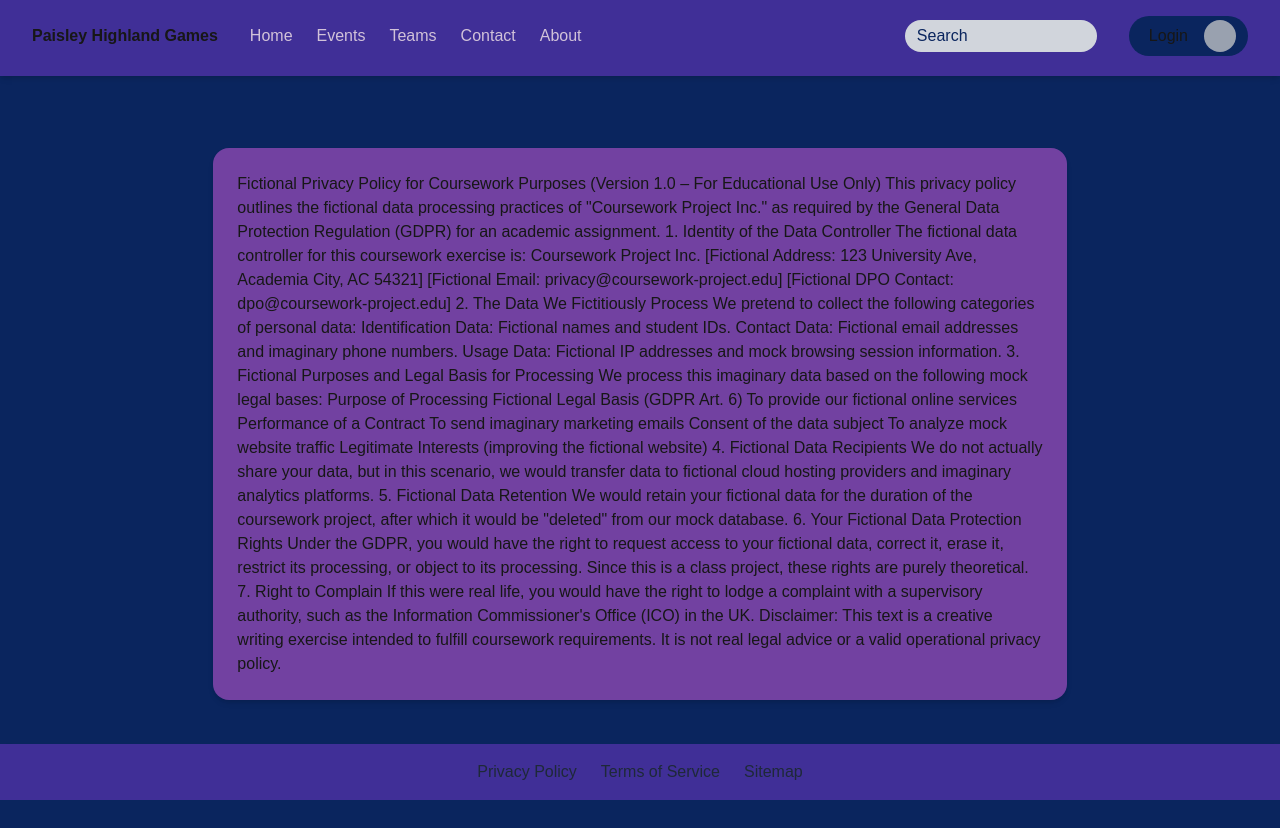
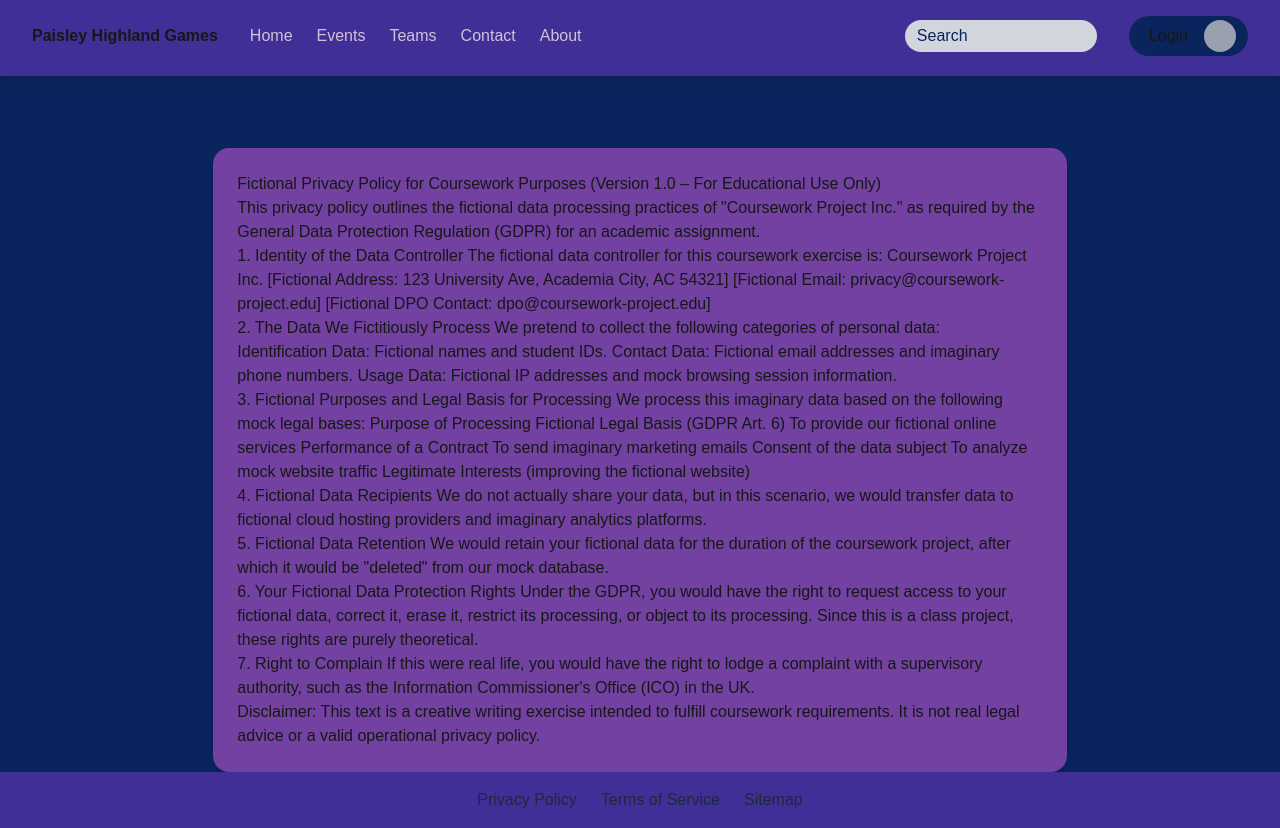
Before and after one commit to FEDavid/COMP10020---Internet-Technologies-CW2, a Next.js app in the folder cw2-paisley-highland-games/: page /gdpr in a window 1280 px wide. Before the commit the page ends 800 px from the top, so only its background shows below. Built offline with nearby package versions, Linux system fonts and the light colour scheme.

Commit message:
Renamed some functions and updated GDPR button and page style.

```diff
--- a/cw2-paisley-highland-games/app/(pages)/gdpr/page.tsx
+++ b/cw2-paisley-highland-games/app/(pages)/gdpr/page.tsx
@@ -1,39 +1,57 @@
 // File: cw2-paisley-highland-games/app/(pages)/gdpr/page.tsx
 
-export default async function Teams() {
+export default async function GDPR() {
     return (
         <section id="gdpr_section" className="mt-16 bg-(--secondary1-2) rounded-2xl p-6 shadow-md/10">
             <p>
                 Fictional Privacy Policy for Coursework Purposes
                 (Version 1.0 – For Educational Use Only)
+            </p>
+            <p>
                 This privacy policy outlines the fictional data processing practices of "Coursework Project Inc." as required by the General Data Protection Regulation (GDPR) for an academic assignment.
+            </p>
+            <p>
                 1. Identity of the Data Controller
                 The fictional data controller for this coursework exercise is:
                 Coursework Project Inc.
                 [Fictional Address: 123 University Ave, Academia City, AC 54321]
                 [Fictional Email: privacy@coursework-project.edu]
                 [Fictional DPO Contact: dpo@coursework-project.edu]
+            </p>
+            <p>
                 2. The Data We Fictitiously Process
                 We pretend to collect the following categories of personal data:
-
+            </p>
+            <p>
                 Identification Data: Fictional names and student IDs.
                 Contact Data: Fictional email addresses and imaginary phone numbers.
                 Usage Data: Fictional IP addresses and mock browsing session information.
-
+            </p>
+            <p>
                 3. Fictional Purposes and Legal Basis for Processing
                 We process this imaginary data based on the following mock legal bases:
                 Purpose of Processing	Fictional Legal Basis (GDPR Art. 6)
                 To provide our fictional online services	Performance of a Contract
                 To send imaginary marketing emails	Consent of the data subject
                 To analyze mock website traffic	Legitimate Interests (improving the fictional website)
+            </p>
+            <p>
                 4. Fictional Data Recipients
                 We do not actually share your data, but in this scenario, we would transfer data to fictional cloud hosting providers and imaginary analytics platforms.
+            </p>
+            <p>
                 5. Fictional Data Retention
                 We would retain your fictional data for the duration of the coursework project, after which it would be "deleted" from our mock database.
+            </p>
+            <p>
                 6. Your Fictional Data Protection Rights
                 Under the GDPR, you would have the right to request access to your fictional data, correct it, erase it, restrict its processing, or object to its processing. Since this is a class project, these rights are purely theoretical.
+            </p>
+            <p>
                 7. Right to Complain
                 If this were real life, you would have the right to lodge a complaint with a supervisory authority, such as the Information Commissioner's Office (ICO) in the UK.
+            </p>
+            <p>
                 Disclaimer: This text is a creative writing exercise intended to fulfill coursework requirements. It is not real legal advice or a valid operational privacy policy.
             </p>
         </section>
--- a/cw2-paisley-highland-games/app/(pages)/profile/page.tsx
+++ b/cw2-paisley-highland-games/app/(pages)/profile/page.tsx
@@ -1,7 +1,7 @@
 // File: cw2-paisley-highland-games/app/(pages)/profile/page.tsx
 import Image from "next/image";
 
-export default async function Teams() {
+export default async function Profile() {
     return (
         <section id="profile_section" className="mt-16 bg-(--secondary1-2) rounded-2xl p-6 shadow-md/10">
             <div id="profileDetails" className="grid grid-cols-[1fr_112px] gap-4">
@@ -25,7 +25,7 @@ export default async function Teams() {
             <div id="profileActions" className="flex flex-col md:flex-row gap-4">
                 <button className="bg-(--secondary1-3) text-white px-4 py-2 rounded-lg hover:bg-(--secondary1-4) transition shadow-sm">Edit Profile</button>
                 <button className="bg-red-700 text-white px-4 py-2 rounded-lg hover:bg-red-800 transition shadow-sm">Logout</button>
-                <button className="bg-red-400 text-white px-4 py-2 rounded-lg hover:bg-red-500 transition shadow-sm">GDPR</button>
+                <Link href="/gdpr" className="bg-red-400 text-white px-4 py-2 rounded-lg hover:bg-red-500 transition shadow-sm">GDPR</Link>
             </div>
         </section>
     );
```
Lines whose indentation alone changed are shown as unchanged.
